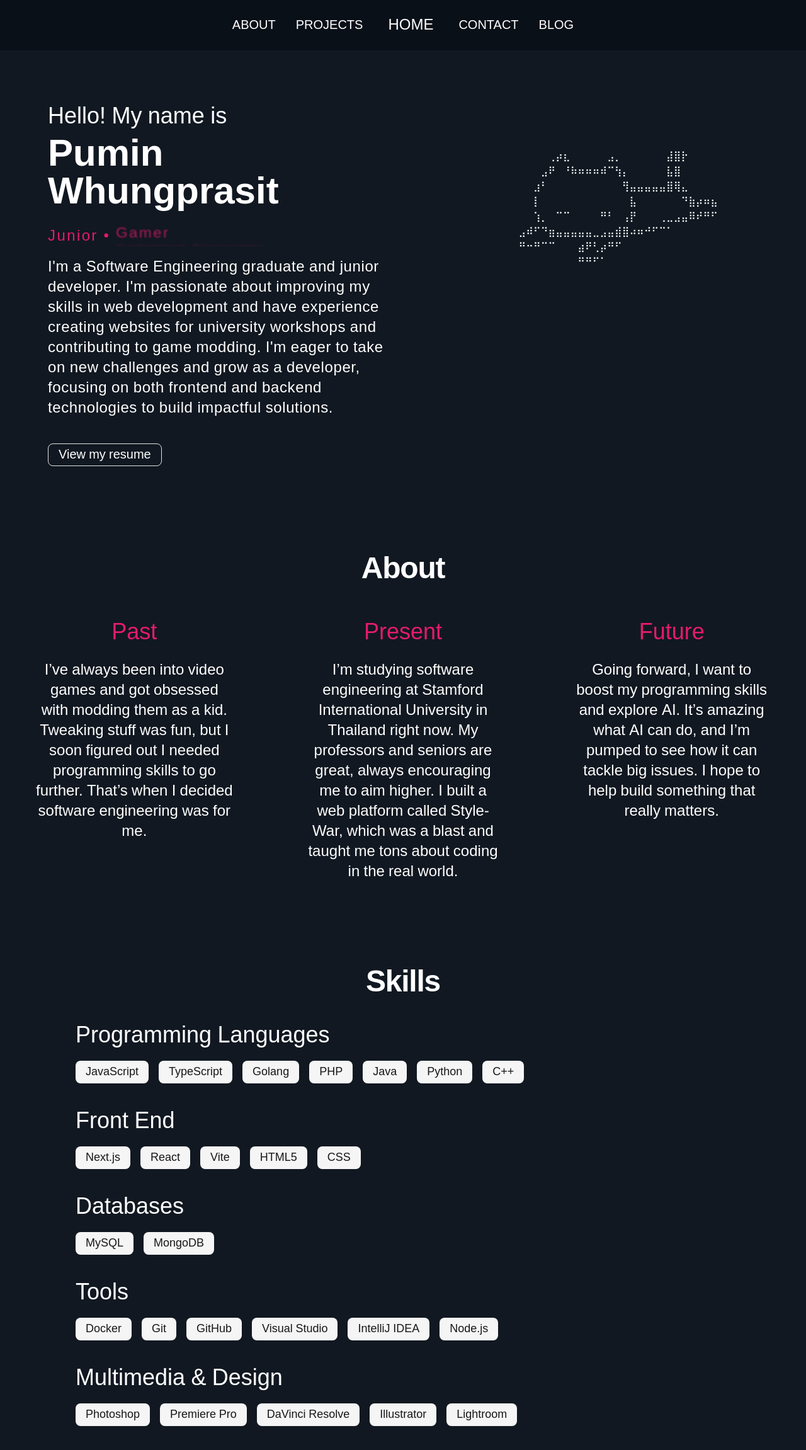
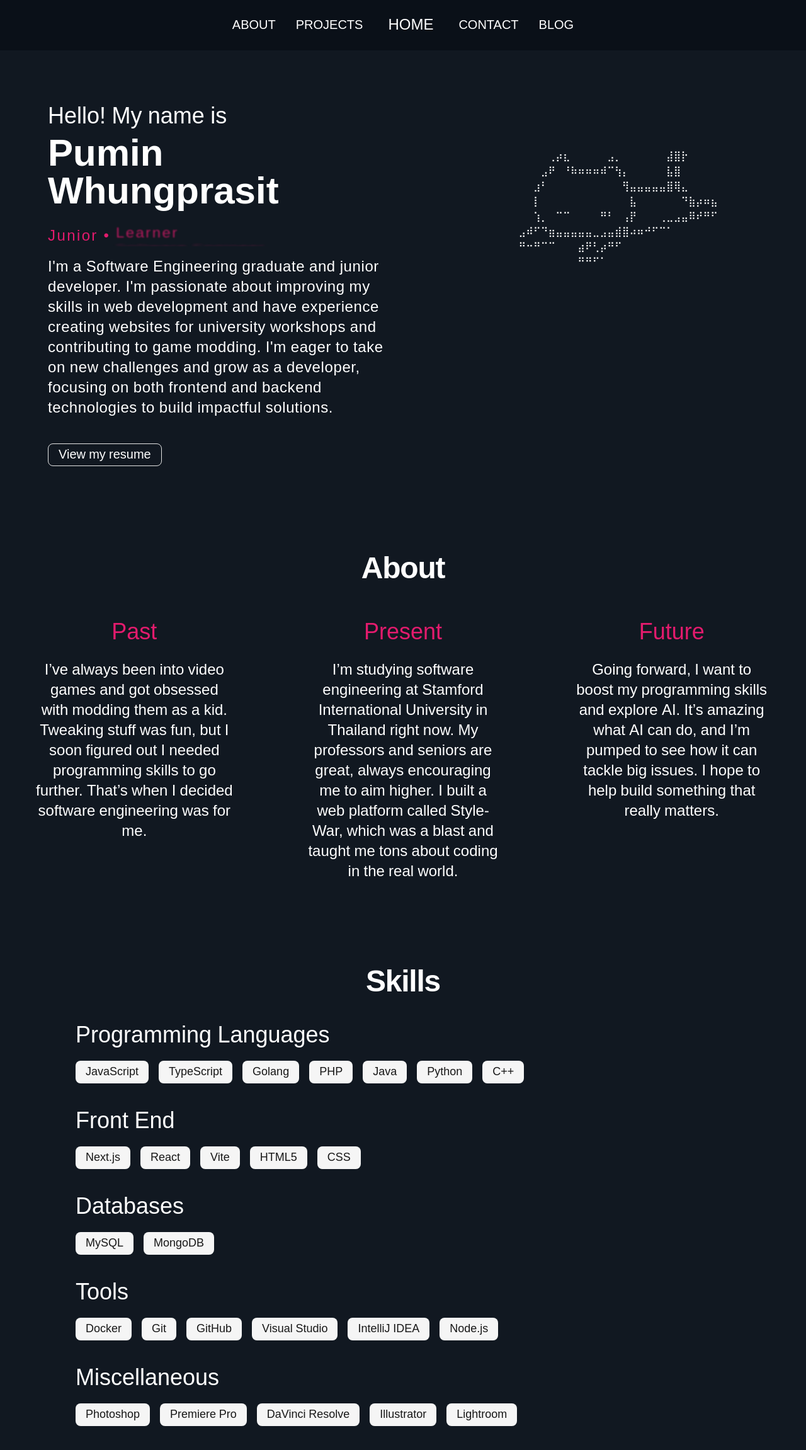
Before and after one commit to Bammcool2011/MyPortfolio, a React (Vite) app: page / in a window 1280 px wide. Shown: the top 2302 px of the page at 63% size. Built offline with nearby package versions, Linux system fonts and the light colour scheme.

Commit message:
update home page

```diff
--- a/src/sections/home.tsx
+++ b/src/sections/home.tsx
@@ -44,7 +44,7 @@ export default function Home() {
             >
               <span>Software Engineer</span>
               <span>Developers</span>
-              <span>Gamer</span>
+              <span>Learner</span>
             </TextLoop>
           </p>
 
--- a/src/sections/skills.tsx
+++ b/src/sections/skills.tsx
@@ -101,7 +101,7 @@ export default function Skills() {
 
             <div className="m-10">
                 <h2 className="text-white text-4xl mb-5">
-                    Multimedia & Design
+                    Miscellaneous
                 </h2>
                 <div className="flex flex-wrap gap-4">
                     {multimedia.map((skill) => (
```
